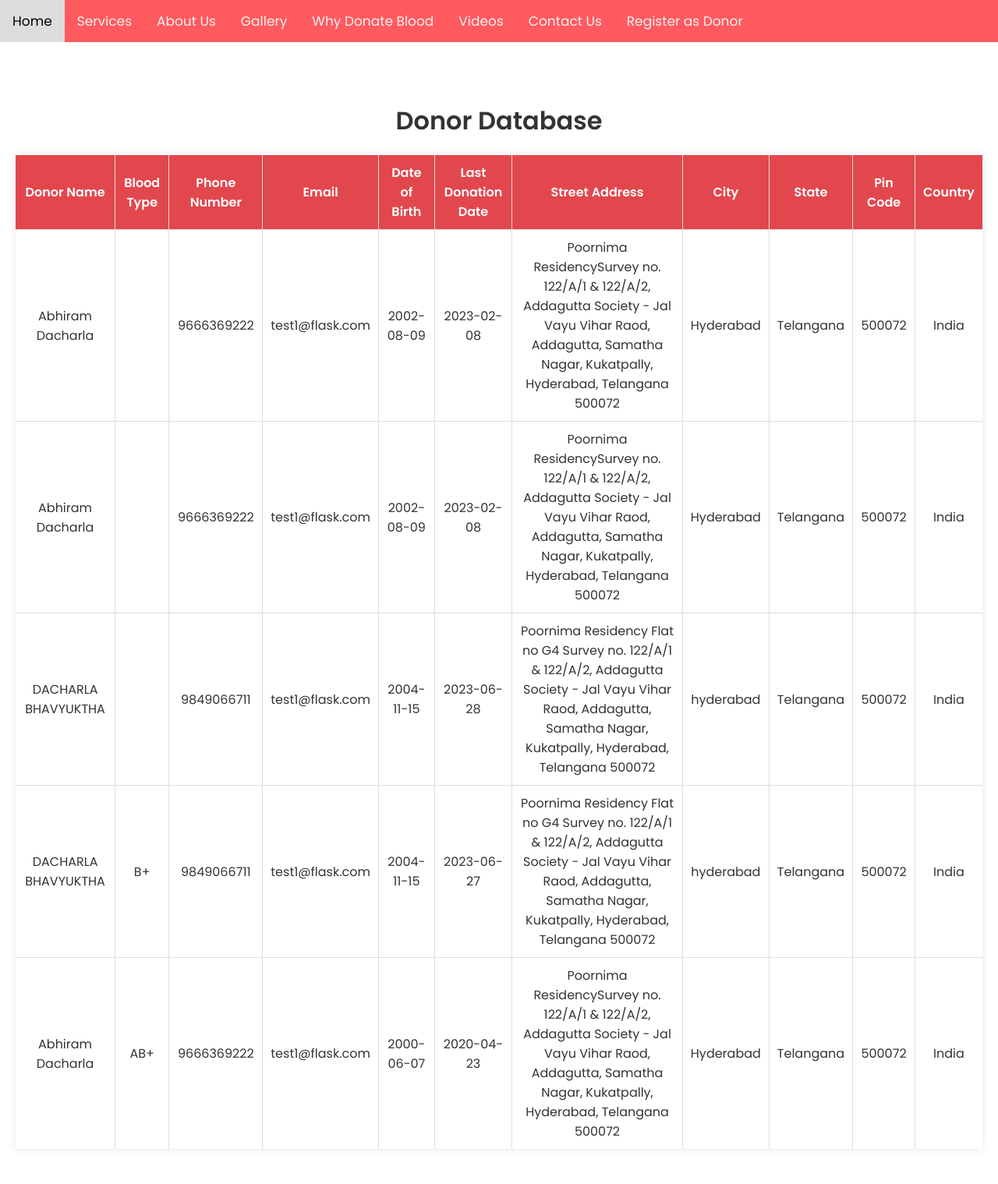
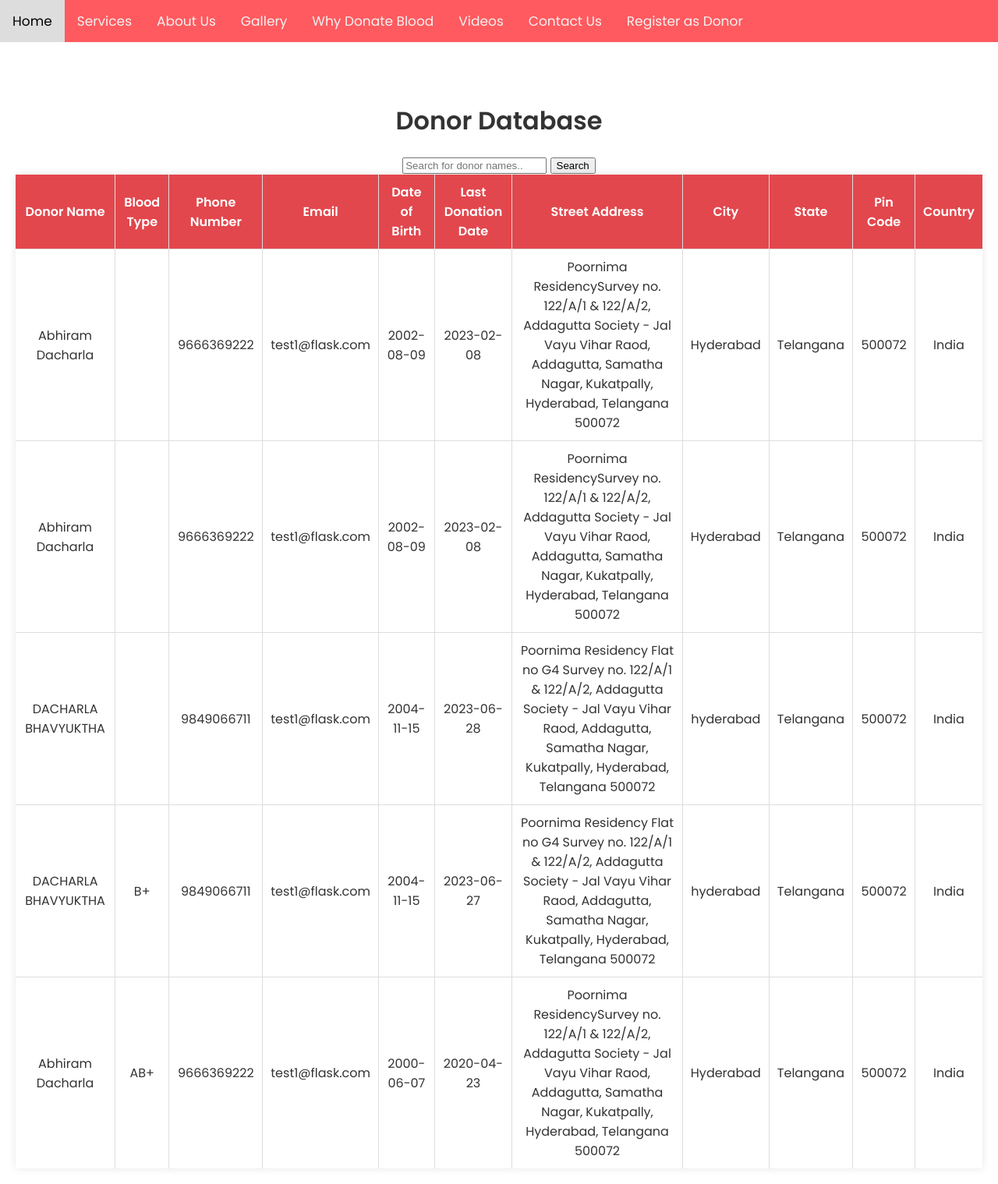
Before and after one commit to Abhiram0908/Blood_Bank, a Flask app: page /donor/registration/Donor_data in a window 1280 px wide. Shown: the whole page at 78% size. Before the commit the page ends 1474 px from the top, so only its background shows below. Run offline with Flask 3, Linux system fonts and the light colour scheme; a user stored in the database is signed in; data comes from the database, SQL or seed files in the repository; some web fonts are replaced.

Commit message:
added search_bar in donar database page

```diff
--- a/app/routes.py
+++ b/app/routes.py
@@ -1,5 +1,7 @@
 import secrets, os
 from flask import render_template, url_for, flash, redirect, request
+from sqlalchemy import or_
+from sqlalchemy.orm import aliased
 from app import app, db, bcrypt
 from app.forms import (
     RegistrationForm,
@@ -126,3 +128,23 @@ def donor_register():
 def donor_data():
     donor = Donor.query.all()
     return render_template("donor_data.html", title="Donor_Data", donor=donor)
+
+@app.route("/donor/registration/Donor_data", methods=["POST"])
+@login_required
+def search_donor_data():
+    search_input = request.form.get("search_input").strip().upper()
+
+    if search_input:
+        # Filter the donors based on the search input (allowing partial matches)
+        donor = []
+        for d in Donor.query.all():
+            if search_input == d.BloodType.upper() or \
+               search_input in d.City.upper() or \
+               search_input in d.State.upper() or \
+               search_input in d.pin_code.upper():
+                donor.append(d)
+
+    else:
+        donor = Donor.query.all()
+
+    return render_template("donor_data.html", title="Donor_Data", donor=donor)
--- a/app/templates/donor_data.html
+++ b/app/templates/donor_data.html
@@ -6,6 +6,7 @@
     <meta name="viewport" content="width=device-width, initial-scale=1.0">
     <link rel="stylesheet" href="/static/donor_data.css">
     <title>Donor_Data</title>
+
 </head>
 
 <body>
@@ -43,7 +44,12 @@
 
     <div class="container">
         <h1>Donor Database</h1>
-        <table>
+        <form method="post" action="{{ url_for('search_donor_data') }}">
+            <input type="text" name="search_input" placeholder="Search for donor names..">
+            <button type="submit">Search</button>
+        </form>
+
+        <table id="donorTable">
             <thead>
                 <tr>
                     <th>Donor Name</th>
```
